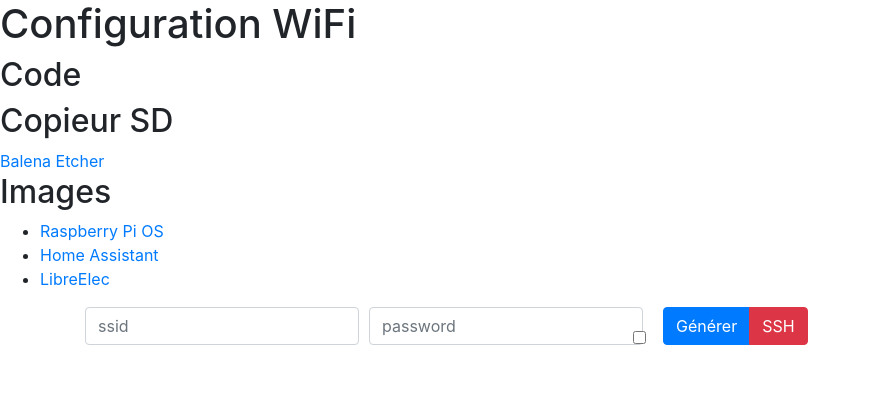
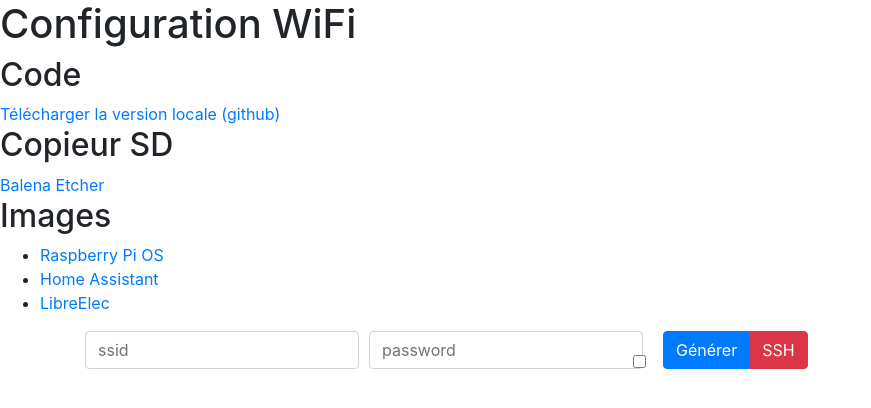
Before and after one commit to usini/pi, a plain HTML site: page index.html in a window 1280 px wide. Shown: the whole page, without its empty margins (0-871 px from the left). Drawn offline with nearby package versions, Linux system fonts and the light colour scheme.

Commit message:
Update index.html

```diff
--- a/index.html
+++ b/index.html
@@ -7,7 +7,7 @@
 </head>
 <h1>Configuration WiFi</h1>
 <h2>Code</h2>
-    <a href="https://github.com/usini/pi"></a>
+    <a href="https://github.com/usini/pi">Télécharger la version locale (github)</a>
 <h2>Copieur SD</h2>
     <a href="https://www.balena.io/etcher/">Balena Etcher</a>
 <h2>Images</h2>
```
